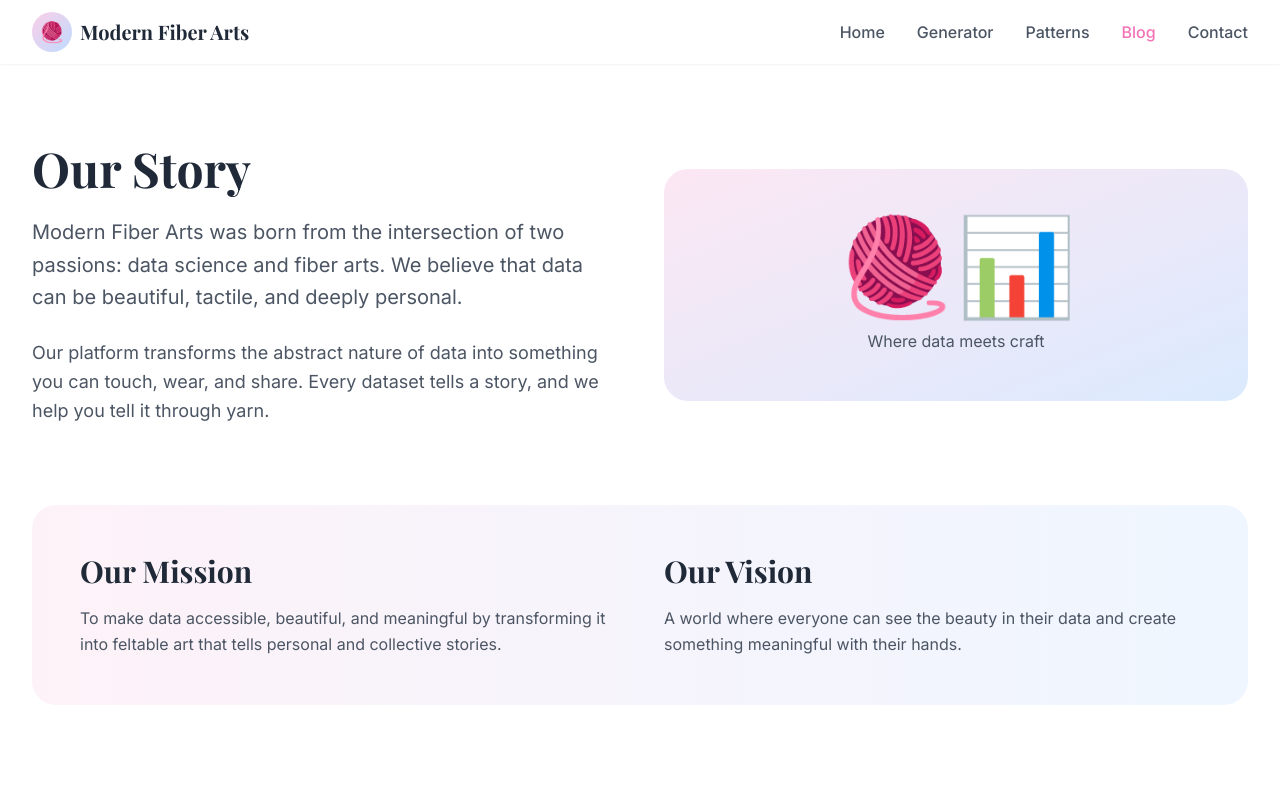
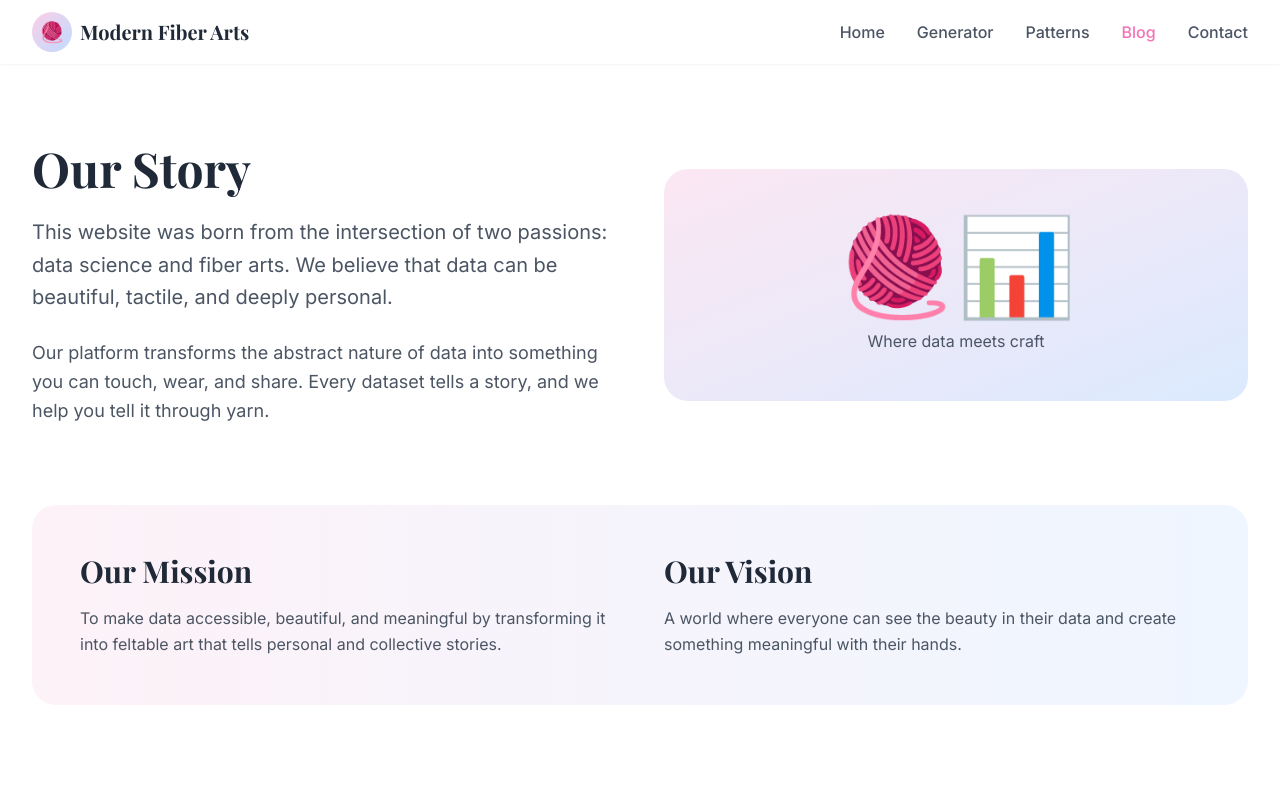
Before and after one commit to ameliabcd/codeandfelt, a Next.js app: page /about in a window 1280 px wide. Shown: the top 800 px of the page. Built offline with nearby package versions, Linux system fonts and the light colour scheme.

Commit message:
Update Our Story section text to use 'This website' instead of 'Modern Fiber Arts'

```diff
--- a/pages/about.js
+++ b/pages/about.js
@@ -26,7 +26,7 @@ export default function About() {
             <div>
               <h1 className="font-serif text-5xl font-bold text-gray-800 mb-6">Our Story</h1>
               <p className="text-xl text-gray-600 mb-6 leading-relaxed">
-                Modern Fiber Arts was born from the intersection of two passions: data science and fiber arts.
+                This website was born from the intersection of two passions: data science and fiber arts.
                 We believe that data can be beautiful, tactile, and deeply personal.
               </p>
               <p className="text-lg text-gray-600 leading-relaxed">
```
